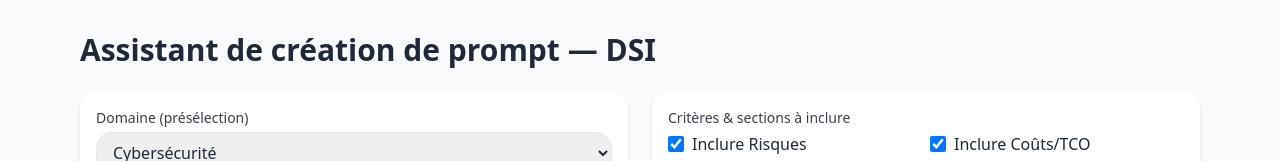
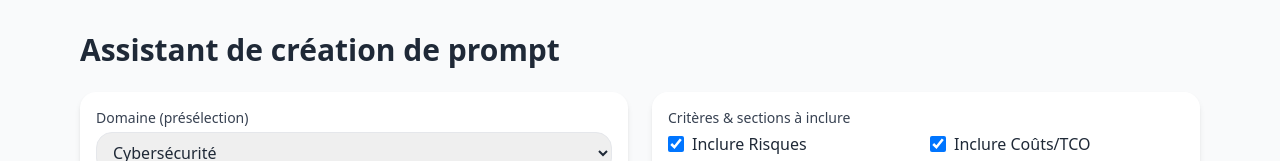
Before and after one commit to Bouchary/prompt-builder-dsi, a plain HTML site: page index.html in a window 1280 px wide. Shown: the top 161 px of the page. Drawn offline with nearby package versions, Linux system fonts and the light colour scheme.

Commit message:
Update index.html

```diff
--- a/index.html
+++ b/index.html
@@ -39,7 +39,7 @@
                     <img id="logo-preview" class="w-full h-full object-contain" src="" alt="Logo" />
                     <button id="remove-logo" class="absolute -top-2 -right-2 p-1 bg-red-500 text-white rounded-full text-xs hidden" title="Supprimer le logo.">✕</button>
                 </div>
-                <h1 id="main-title" class="text-3xl font-semibold">Assistant de création de prompt — DSI</h1>
+                <h1 id="main-title" class="text-3xl font-semibold">Assistant de création de prompt</h1>
             </div>
             <div id="main-content" class="grid grid-cols-1 lg:grid-cols-2 gap-6">
 
```
